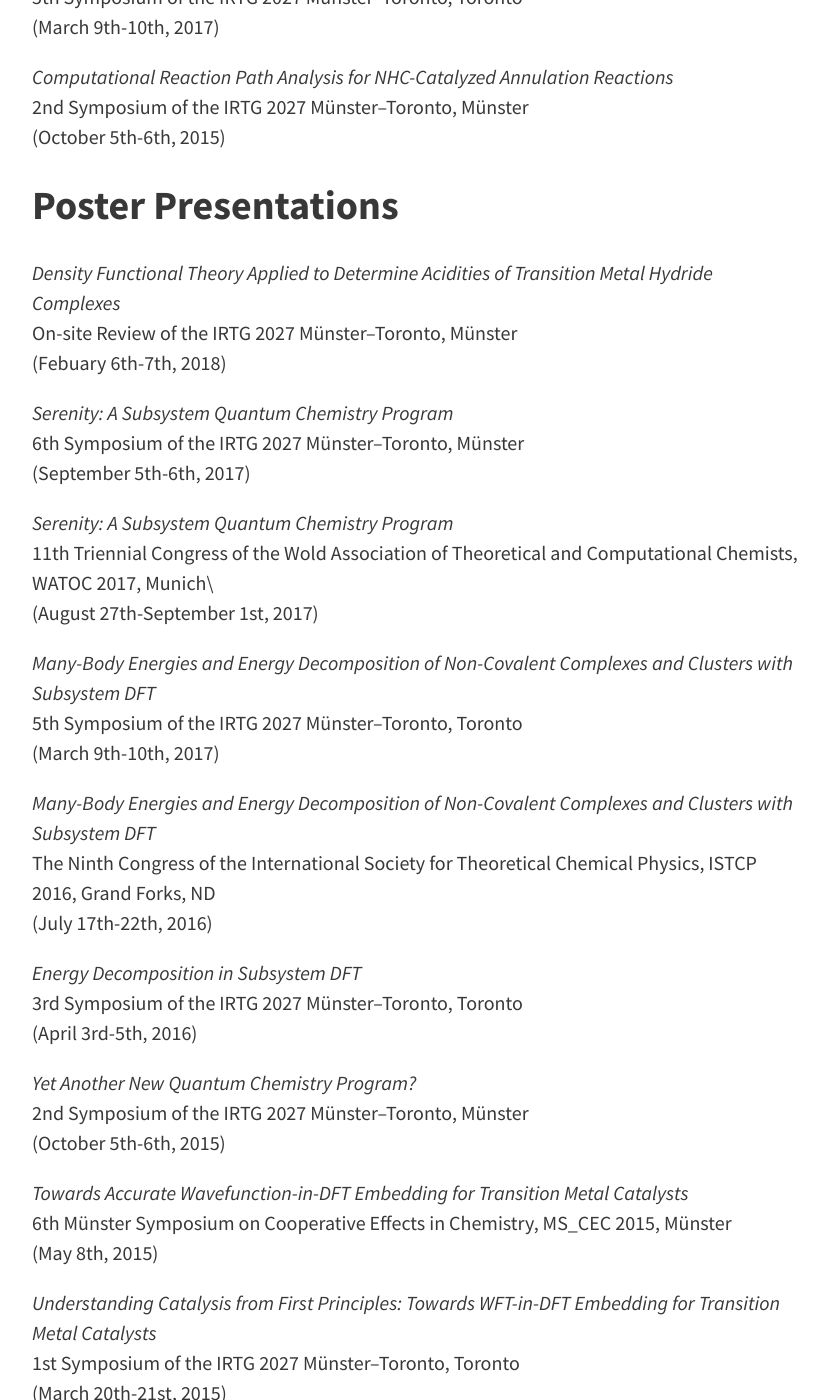
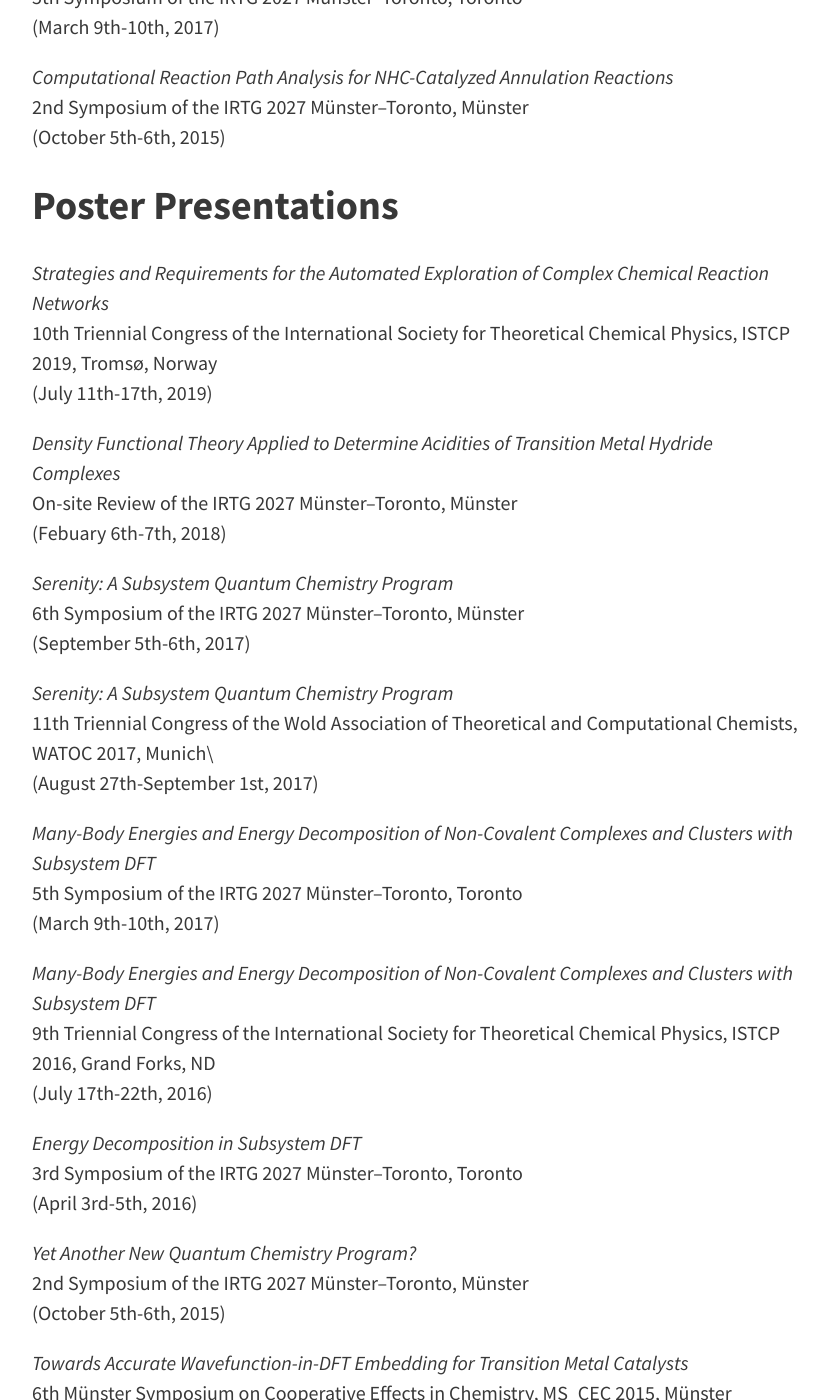
Before and after one commit to nabbelbabbel/nabbelbabbel.github.io, a Jekyll site: the page built from pages/talksandposters.md, in a window 1280 px wide and 1400 px high, scrolled down 861 px. Shown: the whole window, without its empty margins (224-1052 px from the left). Built offline with Jekyll 4.4.1, drawn with Linux system fonts in a browser that asks for light colours.

Commit message:
Update talksandposters.md

```diff
--- a/pages/talksandposters.md
+++ b/pages/talksandposters.md
@@ -23,6 +23,10 @@ tags: [Poster, Talk]
 (October 5th-6th, 2015)
 
 ## Poster Presentations
+*Strategies and Requirements for the Automated Exploration of Complex Chemical Reaction Networks*
+10th Triennial Congress of the International Society for Theoretical Chemical Physics, ISTCP 2019, Tromsø, Norway
+(July 11th-17th, 2019)
+
 *Density Functional Theory Applied to Determine Acidities of Transition Metal Hydride Complexes*
 On-site Review of the IRTG 2027 Münster--Toronto, Münster
 (Febuary 6th-7th, 2018)
@@ -40,7 +44,7 @@ On-site Review of the IRTG 2027 Münster--Toronto, Münster
 (March 9th-10th, 2017)
 
 *Many-Body Energies and Energy Decomposition of Non-Covalent Complexes and Clusters with Subsystem DFT*
-The Ninth Congress of the International Society for Theoretical Chemical Physics, ISTCP 2016, Grand Forks, ND
+9th Triennial Congress of the International Society for Theoretical Chemical Physics, ISTCP 2016, Grand Forks, ND
 (July 17th-22th, 2016)
 
 *Energy Decomposition in Subsystem DFT*
```
